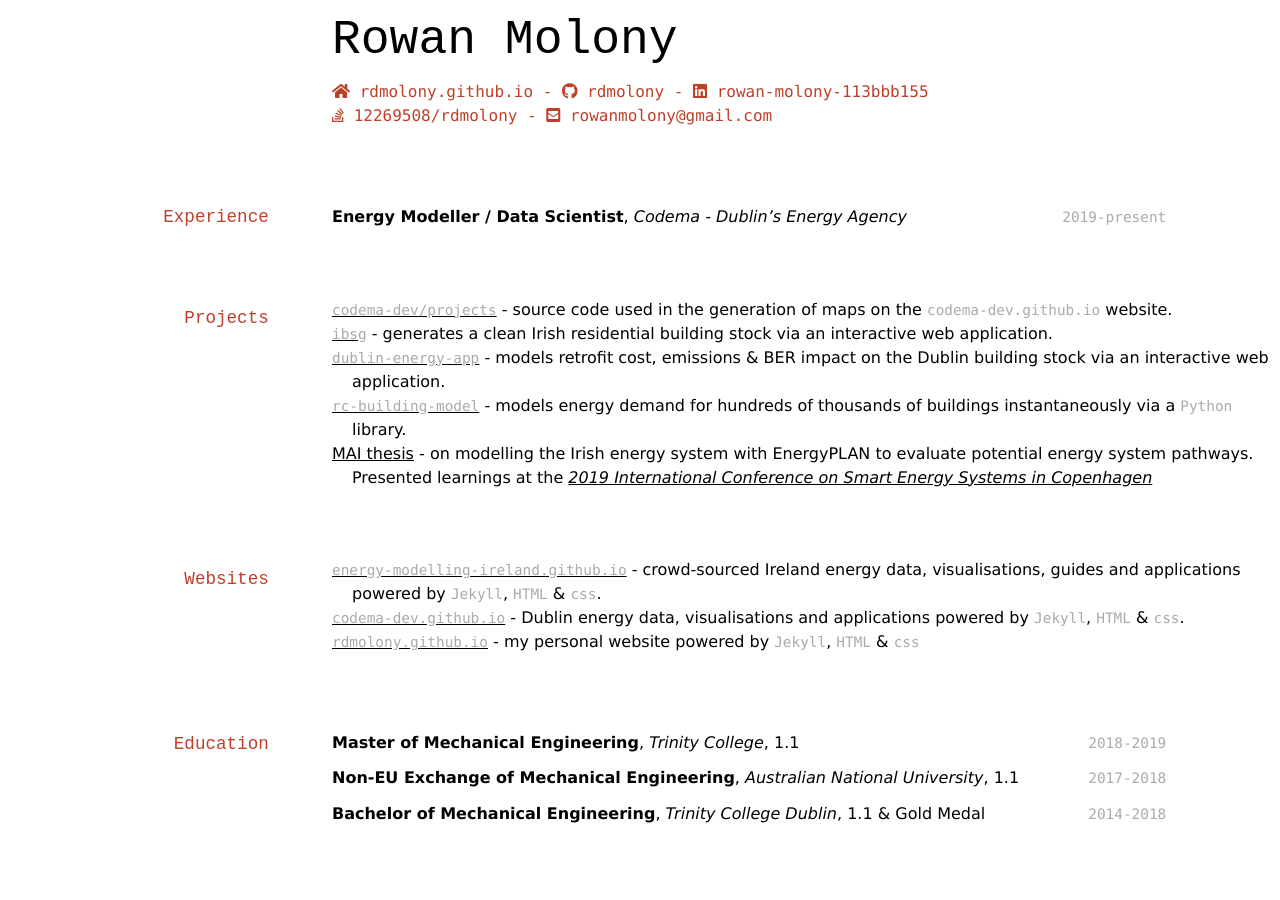
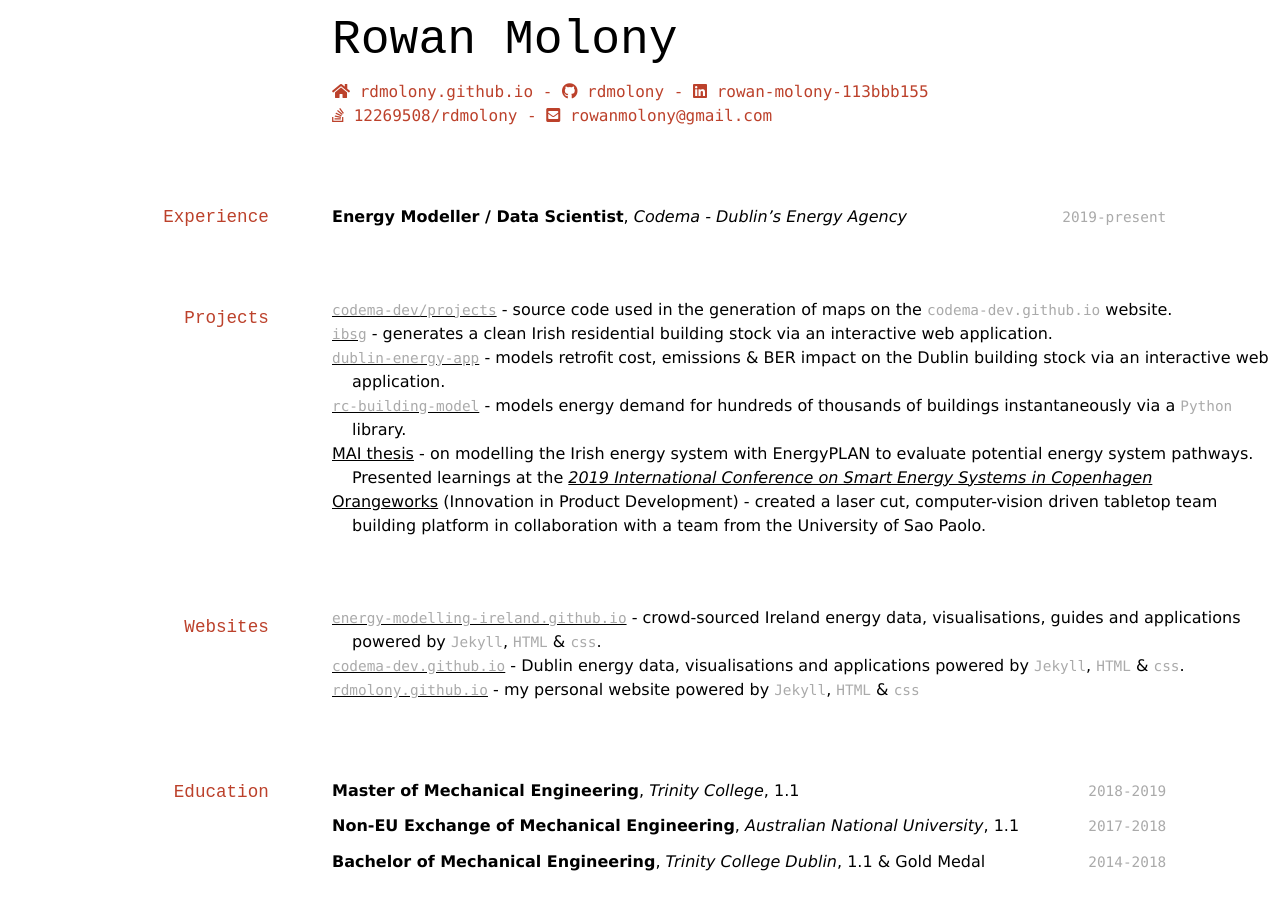
Before and after one commit to rdmolony/rdmolony.github.io, a Jekyll site: the page built from _pages/cv.md, in a window 1280 px wide and 900 px high. Built offline with Jekyll 4.4.1, drawn with Linux system fonts in a browser that asks for light colours.

```diff
--- a/_pages/cv.md
+++ b/_pages/cv.md
@@ -25,6 +25,7 @@
 - [`dublin-energy-app`]({{ site.root_url }}/blog/dublin-energy-app/) - models retrofit cost, emissions & BER impact on the Dublin building stock via an interactive web application.
 - [`rc-building-model`]({{ site.root_url }}/blog/rc-building-model) - models energy demand for hundreds of thousands of buildings instantaneously via a `Python` library.
 - [MAI thesis]({{ site.root_url }}/blog/energy-modelling) - on modelling the Irish energy system with EnergyPLAN to evaluate potential energy system pathways.  Presented learnings at the [*2019 International Conference on Smart Energy Systems in Copenhagen*](https://smartenergysystems.eu/)
+- [Orangeworks](https://sugar-network.org/projects/) (Innovation in Product Development) - created a laser cut, computer-vision driven tabletop team building platform in collaboration with a team from the University of Sao Paolo.
 
 ## Websites
 
```
Also changed, not shown: assets/images/orangeworks.png (added).
